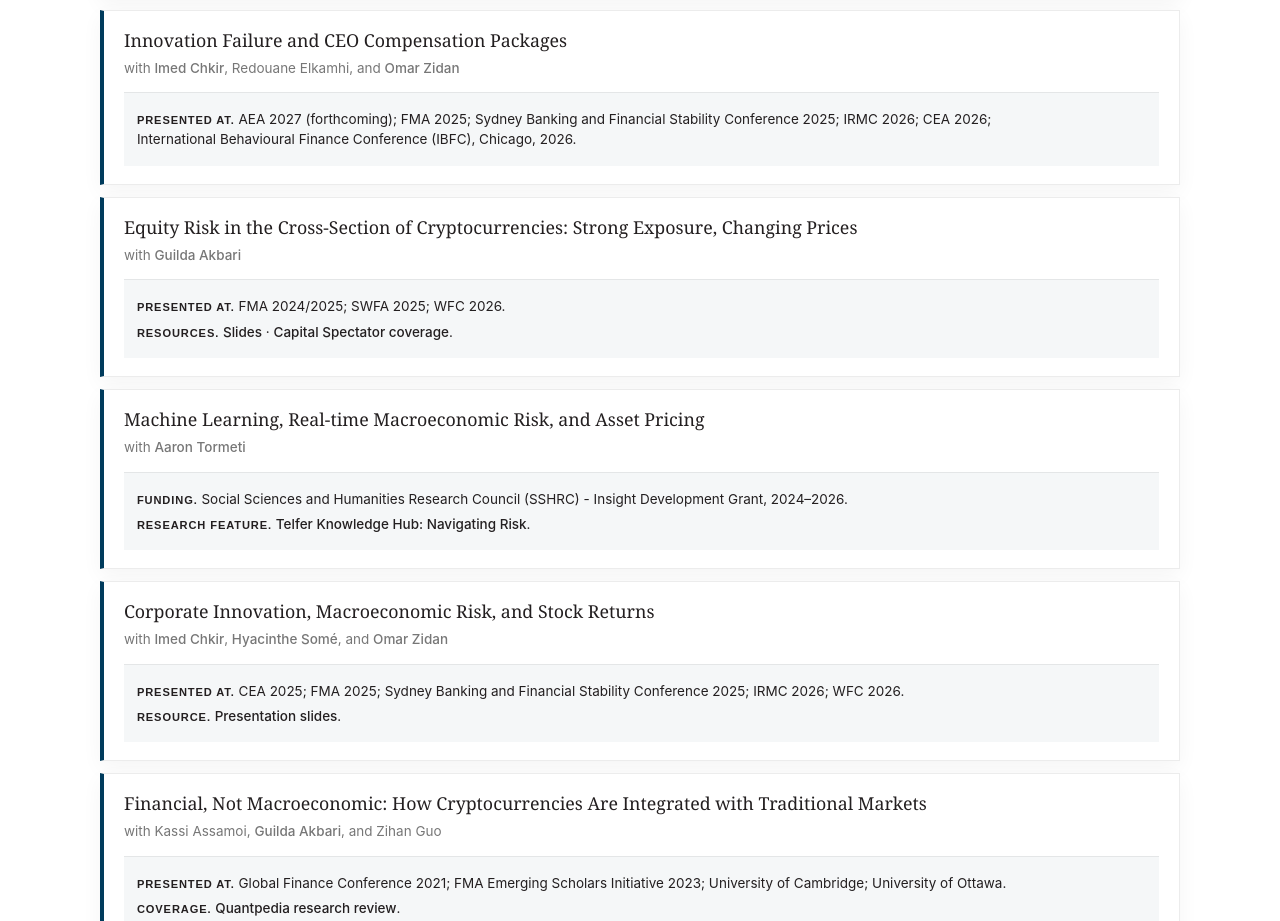
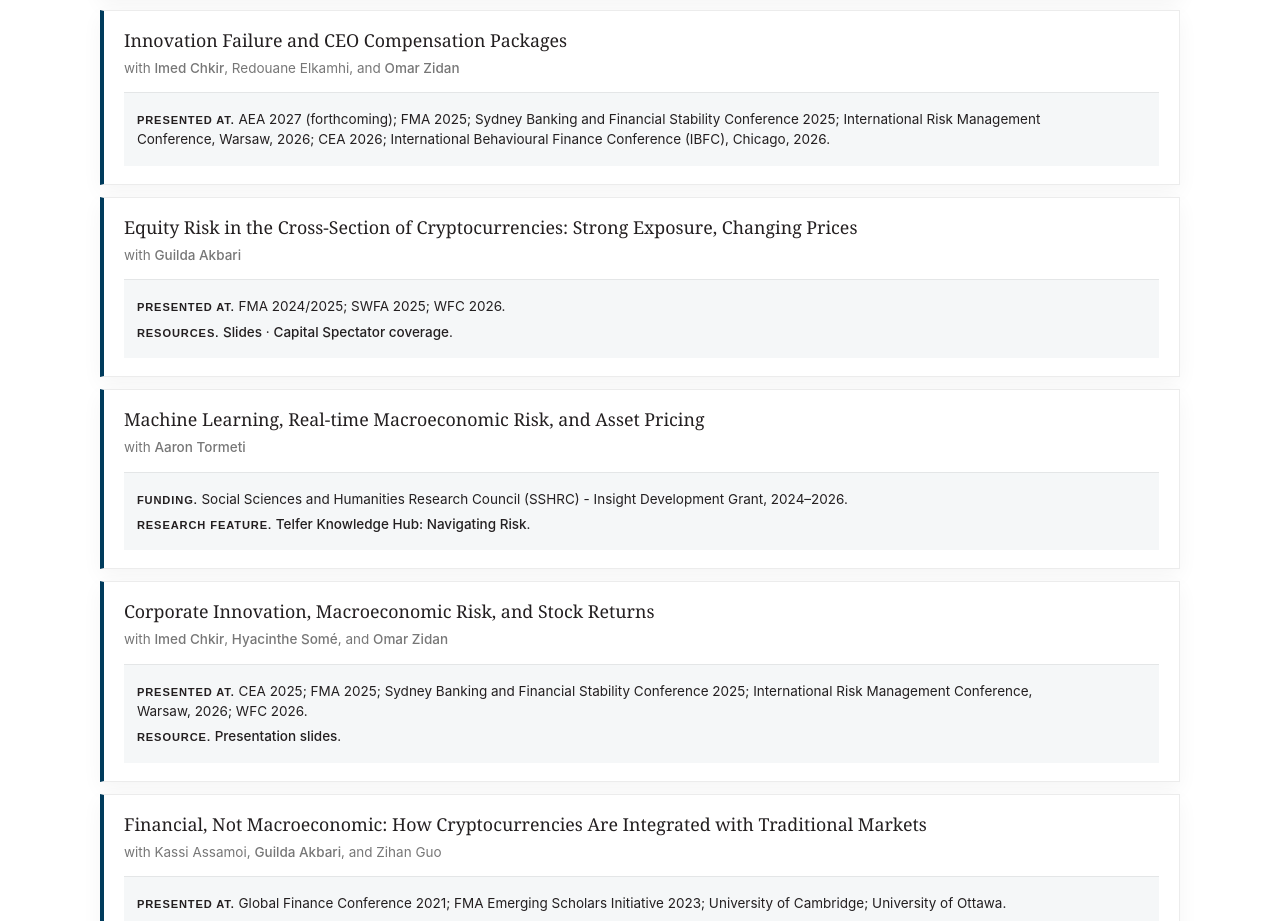
Before and after one commit to bill1177/files, a plain HTML site: page docs/research/index.html in a window 1280 px wide. Shown: the part 2273-3194 px from the top of the page. Drawn offline with nearby package versions, Linux system fonts and the light colour scheme.

Commit message:
Expand IRMC 2026 conference name and add Warsaw location

```diff
--- a/docs/research/index.html
+++ b/docs/research/index.html
@@ -885,10 +885,10 @@ svg {
         <div class="working-list">
           <article><h3><a href="https://papers.ssrn.com/sol3/papers.cfm?abstract_id=3116235">What Drives Expected Stock Returns? Long-Run Risk and Endogenous Leverage</a></h3><p>with <a href="https://neumann.hec.ca/pages/christian.dorion/">Christian Dorion</a> and <a href="https://www.alexandrejeanneret.net/">Alexandre Jeanneret</a></p><div class="paper-record"><p><b>Revise and resubmit.</b> Journal of Financial and Quantitative Analysis.</p><p><b>Recognition.</b> Semifinalist, FMA Investments Best Paper Award 2019.</p><p><b>Presented at.</b> AEA 2027 (forthcoming); FMA 2019; Belgian Financial Research Forum 2018; French Finance Association 2018; HEC–McGill 2017; Babson; CUHK; HEC Liège; HEC Montréal; Sherbrooke; Laval; Cambridge; Toronto.</p></div></article>
           <article><h3><a href="https://papers.ssrn.com/sol3/papers.cfm?abstract_id=5527788">Corporate Governance and Firms’ Exposure to Long-Run Risk</a></h3><div class="paper-record"><p><b>Awards.</b> Top Papers Award, Global Finance Conference 2021; semifinalist, FMA Corporate Finance Best Paper Award 2020.</p><p><b>Presented at.</b> AEA 2023; AFFI 2021; FMA Emerging Scholars Initiative 2021; GFC 2021; FMCG 2021; FMA 2020; Cambridge; Liverpool; University of Ottawa.</p><p><b>Funding.</b> Cambridge Endowment for Research in Finance; Telfer SMRG; University of Ottawa SEED Grant.</p></div></article>
-          <article><h3><a href="https://papers.ssrn.com/sol3/papers.cfm?abstract_id=5056263">Innovation Failure and CEO Compensation Packages</a></h3><p>with <a href="https://telfer.uottawa.ca/en/directory/imed-chkir/">Imed Chkir</a>, Redouane Elkamhi, and <a href="https://uniweb.uottawa.ca/network/profile/members/4784?lang=en">Omar Zidan</a></p><div class="paper-record"><p><b>Presented at.</b> AEA 2027 (forthcoming); FMA 2025; Sydney Banking and Financial Stability Conference 2025; IRMC 2026; CEA 2026; International Behavioural Finance Conference (IBFC), Chicago, 2026.</p></div></article>
+          <article><h3><a href="https://papers.ssrn.com/sol3/papers.cfm?abstract_id=5056263">Innovation Failure and CEO Compensation Packages</a></h3><p>with <a href="https://telfer.uottawa.ca/en/directory/imed-chkir/">Imed Chkir</a>, Redouane Elkamhi, and <a href="https://uniweb.uottawa.ca/network/profile/members/4784?lang=en">Omar Zidan</a></p><div class="paper-record"><p><b>Presented at.</b> AEA 2027 (forthcoming); FMA 2025; Sydney Banking and Financial Stability Conference 2025; International Risk Management Conference, Warsaw, 2026; CEA 2026; International Behavioural Finance Conference (IBFC), Chicago, 2026.</p></div></article>
           <article><h3><a href="https://papers.ssrn.com/sol3/papers.cfm?abstract_id=5056328">Equity Risk in the Cross-Section of Cryptocurrencies: Strong Exposure, Changing Prices</a></h3><p>with <a href="https://www.guildaakbari.ca/">Guilda Akbari</a></p><div class="paper-record"><p><b>Presented at.</b> FMA 2024/2025; SWFA 2025; WFC 2026.</p><p><b>Resources.</b> <a href="https://www.dropbox.com/scl/fi/bnwlg4can8uxx5o8x2p1b/Risk_Premiums_in_Crypto_Presentation.pdf?dl=0&amp;rlkey=chwtnrwmf2whumalmjl116etj">Slides</a> · <a href="https://www.capitalspectator.com/research-review-17-january-2025-risk-premia/">Capital Spectator coverage</a>.</p></div></article>
           <article><h3><a href="https://papers.ssrn.com/sol3/papers.cfm?abstract_id=6891838">Machine Learning, Real-time Macroeconomic Risk, and Asset Pricing</a></h3><p>with <a href="https://ca.linkedin.com/in/aarontormeti">Aaron Tormeti</a></p><div class="paper-record"><p><b>Funding.</b> Social Sciences and Humanities Research Council (SSHRC) - Insight Development Grant, 2024–2026.</p><p><b>Research feature.</b> <a href="https://telfer.uottawa.ca/en/telfer-knowledge-hub/happier/navigating-risk/">Telfer Knowledge Hub: Navigating Risk</a>.</p></div></article>
-          <article><h3><a href="https://papers.ssrn.com/sol3/papers.cfm?abstract_id=5056208">Corporate Innovation, Macroeconomic Risk, and Stock Returns</a></h3><p>with <a href="https://telfer.uottawa.ca/en/directory/imed-chkir/">Imed Chkir</a>, <a href="https://www.usherbrooke.ca/recherche/fr/specialistes/details/yirlier.hyacinthe.some">Hyacinthe Somé</a>, and <a href="https://uniweb.uottawa.ca/network/profile/members/4784?lang=en">Omar Zidan</a></p><div class="paper-record"><p><b>Presented at.</b> CEA 2025; FMA 2025; Sydney Banking and Financial Stability Conference 2025; IRMC 2026; WFC 2026.</p><p><b>Resource.</b> <a href="https://www.dropbox.com/scl/fi/js40aauxvb42hgkoh9jq6/FMA-2025-CESZ.pdf?dl=0&amp;rlkey=5fm3q9mmw1jmy7jl9r3bbncbm">Presentation slides</a>.</p></div></article>
+          <article><h3><a href="https://papers.ssrn.com/sol3/papers.cfm?abstract_id=5056208">Corporate Innovation, Macroeconomic Risk, and Stock Returns</a></h3><p>with <a href="https://telfer.uottawa.ca/en/directory/imed-chkir/">Imed Chkir</a>, <a href="https://www.usherbrooke.ca/recherche/fr/specialistes/details/yirlier.hyacinthe.some">Hyacinthe Somé</a>, and <a href="https://uniweb.uottawa.ca/network/profile/members/4784?lang=en">Omar Zidan</a></p><div class="paper-record"><p><b>Presented at.</b> CEA 2025; FMA 2025; Sydney Banking and Financial Stability Conference 2025; International Risk Management Conference, Warsaw, 2026; WFC 2026.</p><p><b>Resource.</b> <a href="https://www.dropbox.com/scl/fi/js40aauxvb42hgkoh9jq6/FMA-2025-CESZ.pdf?dl=0&amp;rlkey=5fm3q9mmw1jmy7jl9r3bbncbm">Presentation slides</a>.</p></div></article>
           <article><h3><a href="https://papers.ssrn.com/sol3/papers.cfm?abstract_id=4595563">Financial, Not Macroeconomic: How Cryptocurrencies Are Integrated with Traditional Markets</a></h3><p>with Kassi Assamoi, <a href="https://www.guildaakbari.ca/">Guilda Akbari</a>, and Zihan Guo</p><div class="paper-record"><p><b>Presented at.</b> Global Finance Conference 2021; FMA Emerging Scholars Initiative 2023; University of Cambridge; University of Ottawa.</p><p><b>Coverage.</b> <a href="https://quantpedia.com/are-cryptocurrencies-exposed-to-traditional-factor-risks/">Quantpedia research review</a>.</p></div></article>
 
 
```
